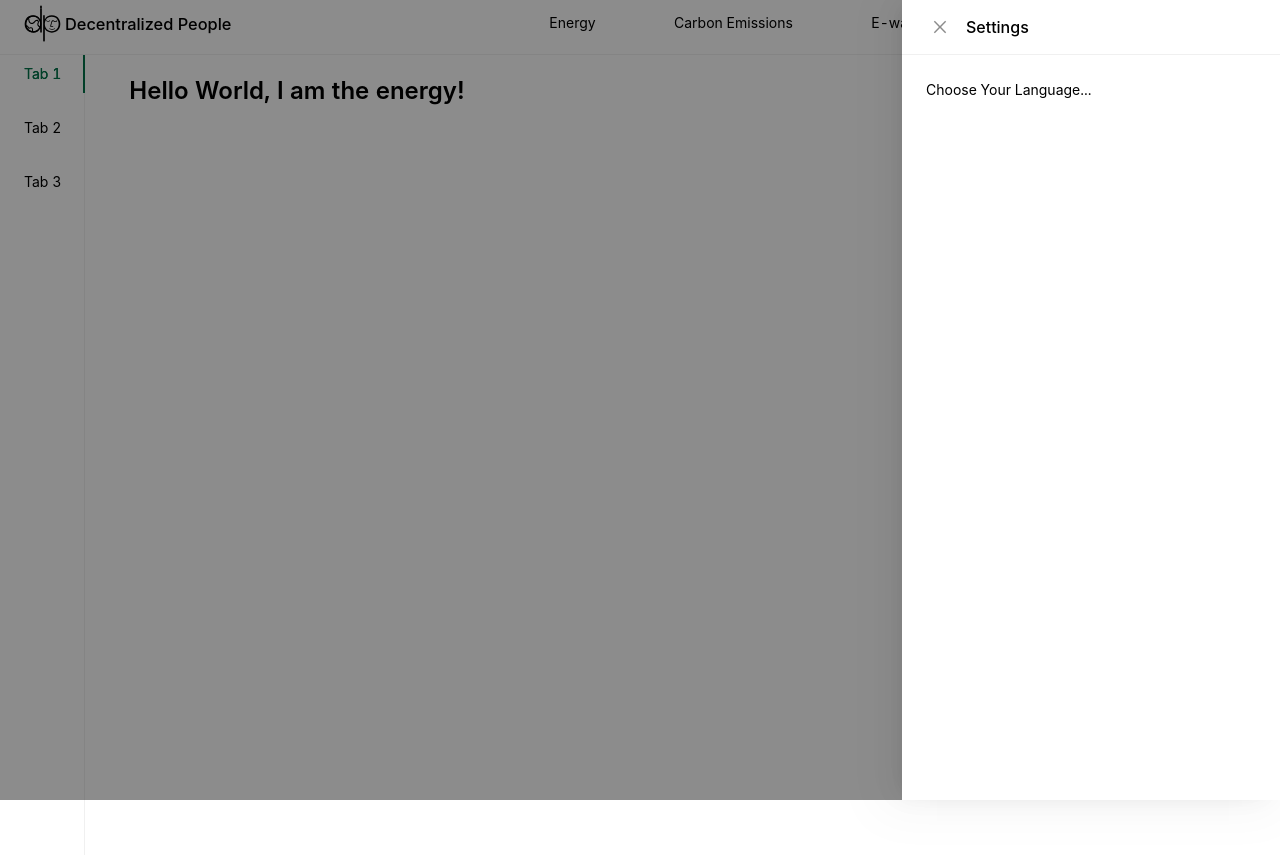
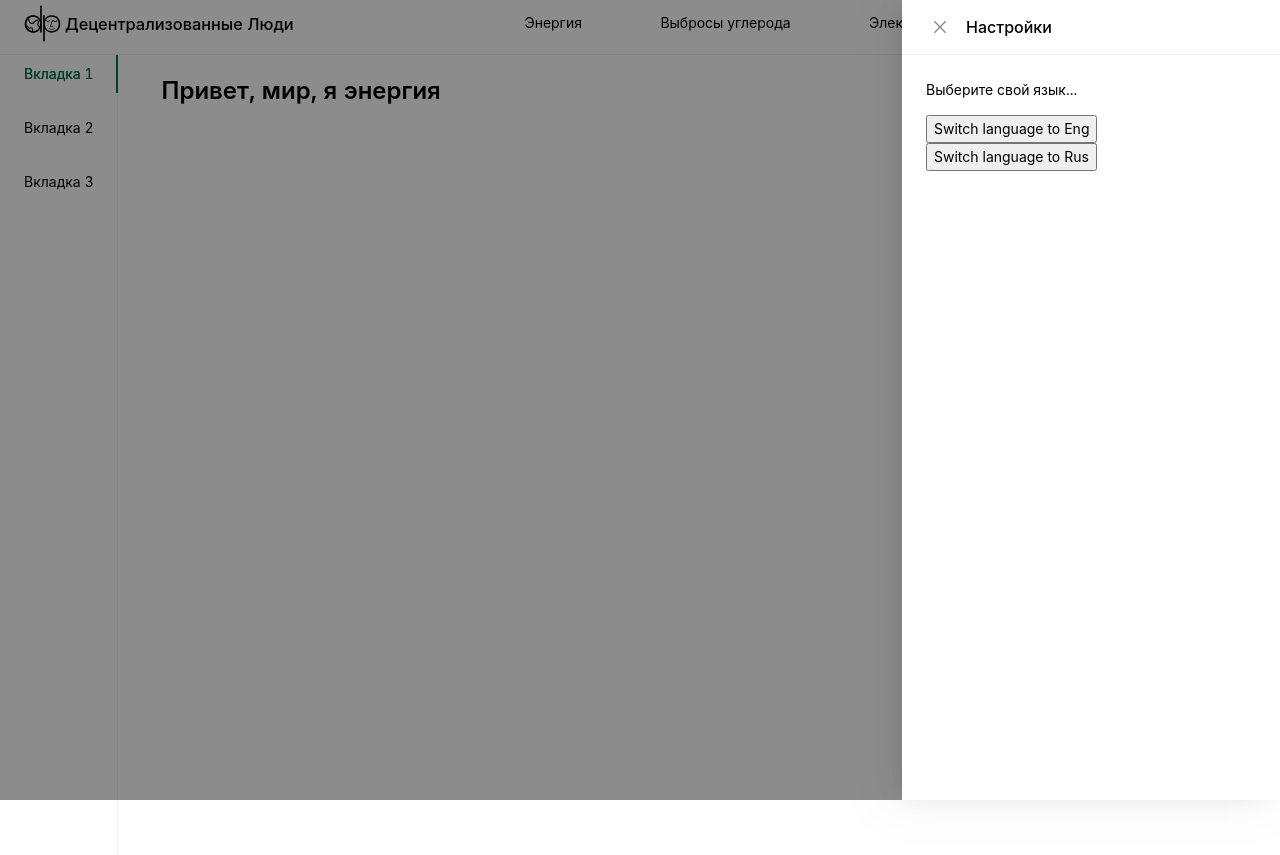
Before and after one commit to Decentralized-People/Comp484-490, a React (Create React App) app in the folder React/vbw/: page /energy in a window 1280 px wide. Both pictures are taken after a click on the item 1252 px from the left and 27 px from the top of the page. Built offline with nearby package versions, Linux system fonts and the light colour scheme.

Commit message:
Add complete language support

```diff
--- a/React/vbw/src/App.tsx
+++ b/React/vbw/src/App.tsx
@@ -17,17 +17,19 @@ import { toggleSettings } from './store/actions';
 import { useTypedSelector } from './store';
 
 import en_US from "./assets/lang/en_US.json";
-import ru_RU from "./assets/lang/en_US.json";
+import ru_RU from "./assets/lang/ru_RU.json";
 
 function App(): JSX.Element {
+
+
+  const lang = useTypedSelector((state) => state.reducers.language);
+  const energy = Energy(lang);
 
   const dispatch = useDispatch();
 
   function settingsToggle() {
     dispatch(toggleSettings());
   }
-
-  const visible = useTypedSelector((state) => state.reducers.settings_open);
 
 
   return (
@@ -39,20 +41,20 @@ function App(): JSX.Element {
               <Menu.Item className = "Header-menu-element" id="Header-menu-element-logo" disabled={true}>
                   <div className="Header-dp">
                       <img src = {dpLogo} className = "Header-dp-logo" alt="Decentralized People logo"/>
-                      <h3 className="Header-dp-text">Decentralized People</h3>
+                      <h3 className="Header-dp-text">{lang.authors}</h3>
                   </div>
               </Menu.Item>
               <Menu.Item className = "Header-menu-element" id="Header-menu-element-item1" key="Energy">
-                  <Link to="/energy">Energy</Link>
+                  <Link to="/energy">{lang.header.energy}</Link>
               </Menu.Item>
               <Menu.Item className = "Header-menu-element" id="Header-menu-element-item2" key="CarbonEmissions">
-                  <Link to="/carbon-emissions">Carbon Emissions</Link>
+                  <Link to="/carbon-emissions">{lang.header.carbon_emissions}</Link>
               </Menu.Item>
               <Menu.Item className = "Header-menu-element" id="Header-menu-element-item3" key="EWaste">
-                  <Link to="/e-waste">E-waste</Link>
+                  <Link to="/e-waste">{lang.header.e_waste}</Link>
               </Menu.Item>
               <Menu.Item className = "Header-menu-element" id="Header-menu-element-settings" onClick={settingsToggle}>
-                  <Settings/>
+                  <Settings {...lang}/>
               </Menu.Item>
           </Menu>
         </header>
@@ -61,9 +63,9 @@ function App(): JSX.Element {
 
           <Route path="/" />
           <Redirect to="/energy"></Redirect>
-          <Route path="/energy" component={Energy} />
-          <Route path="/carbon-emissions" exact component={CarbonEmissions} />
-          <Route path="/e-waste" component={EWaste} />
+          <Route path="/energy" children={Energy(lang)}/>
+          <Route path="/carbon-emissions" children={CarbonEmissions(lang)} />
+          <Route path="/e-waste" children={EWaste(lang)}/>
         </div>
       </BrowserRouter>
     </div>
--- /dev/null
+++ b/React/vbw/src/assets/lang/_lang_interfaces.ts
@@ -0,0 +1,36 @@
+export interface Language {
+    title: string;
+    authors: string;
+    header: Header;
+    side_bar: SideBar;
+    settings: Settings;
+    sections: Sections;
+  }
+  export interface Header {
+    energy: string;
+    carbon_emissions: string;
+    e_waste: string;
+  }
+  export interface SideBar {
+    tab1: string;
+    tab2: string;
+    tab3: string;
+  }
+  export interface Settings {
+    title: string;
+    choose: string;
+  }
+  export interface Sections {
+    energy: Energy;
+    carbon_emissions: CarbonEmissions;
+    e_waste: E_waste;
+  }
+  export interface Energy {
+    title: string;
+  }
+  export interface CarbonEmissions {
+    title: string;
+  }
+  export interface E_waste {
+    title: string;
+  }
--- a/React/vbw/src/assets/lang/en_US.json
+++ b/React/vbw/src/assets/lang/en_US.json
@@ -1,18 +1,20 @@
 {
     "title": "ProjectVBW",
+    "authors": "Decentralized People",
     "header": {
         "energy": "Energy",
         "carbon_emissions": "Carbon Emissions",
-        "e-waste" : "E-waste"
+        "e_waste" : "E-waste"
     },
 
-    "side-bar" : {
+    "side_bar" : {
         "tab1" : "Tab 1",
         "tab2" : "Tab 2",
         "tab3" : "Tab 3"
     },
 
     "settings" : {
+        "title" : "Settings",
         "choose": "Choose your language"
     },
 
@@ -23,7 +25,7 @@
         "carbon_emissions": {
             "title": "Hello World, I am the carbon emissions"
         },
-        "e-waste": {
+        "e_waste": {
             "title": "Hello World, I am the e-waste"
         }
     }
--- a/React/vbw/src/assets/lang/ru_RU.json
+++ b/React/vbw/src/assets/lang/ru_RU.json
@@ -1,18 +1,20 @@
 {
     "title": "ПроектВОБ",
+    "authors": "Децентрализованные Люди",
     "header": {
         "energy": "Энергия",
         "carbon_emissions": "Выбросы углерода",
-        "e-waste" : "Электронные отходы"
+        "e_waste" : "Электронные отходы"
     },
 
-    "side-bar" : {
+    "side_bar" : {
         "tab1" : "Вкладка 1",
         "tab2" : "Вкладка 2",
         "tab3" : "Вкладка 3"
     },
 
     "settings" : {
+        "title" : "Настройки",
         "choose": "Выберите свой язык"
     },
 
@@ -23,7 +25,7 @@
         "carbon_emissions": {
             "title": "Привет, мир, я выброс углерода"
         },
-        "e-waste": {
+        "e_waste": {
             "title": "Привет, мир, я электронный мусор"
         }
     }
--- a/React/vbw/src/pages/CarbonEmissions.tsx
+++ b/React/vbw/src/pages/CarbonEmissions.tsx
@@ -1,20 +1,21 @@
 import React from "react"
 import { Typography, Tabs } from 'antd';
 import './CarbonEmissions.css'
+import { Language } from "../assets/lang/_lang_interfaces";
 
-export function CarbonEmissions(){
+export function CarbonEmissions(lang: Language){
     return(
         <>
             <Tabs tabPosition="left" className="CarbonEmissions-tabs">
-                <Tabs.TabPane tab="Tab 1" key="1">
+                <Tabs.TabPane tab={lang.side_bar.tab1} key="1">
                 </Tabs.TabPane>
-                <Tabs.TabPane tab="Tab 2" key="2">
+                <Tabs.TabPane tab={lang.side_bar.tab2} key="2">
                 </Tabs.TabPane>
-                <Tabs.TabPane tab="Tab 3" key="3">
+                <Tabs.TabPane tab={lang.side_bar.tab3} key="3">
                 </Tabs.TabPane>
             </Tabs>
             <Typography.Title level={3} className="CarbonEmissions-text">
-                Hello World, I am the carbon emissions!
+                {lang.sections.carbon_emissions.title}
             </Typography.Title>
         </>
     )
--- a/React/vbw/src/pages/EWaste.tsx
+++ b/React/vbw/src/pages/EWaste.tsx
@@ -1,20 +1,21 @@
 import React from "react"
 import { Typography, Tabs } from 'antd';
 import './EWaste.css'
+import { Language } from "../assets/lang/_lang_interfaces";
 
-export function EWaste(){
+export function EWaste(lang: Language){
     return(
         <>
             <Tabs tabPosition="left" className="Ewaste-tabs">
-                <Tabs.TabPane tab="Tab 1" key="1">
+                 <Tabs.TabPane tab={lang.side_bar.tab1} key="1">
                 </Tabs.TabPane>
-                <Tabs.TabPane tab="Tab 2" key="2">
+                <Tabs.TabPane tab={lang.side_bar.tab2} key="2">
                 </Tabs.TabPane>
-                <Tabs.TabPane tab="Tab 3" key="3">
+                <Tabs.TabPane tab={lang.side_bar.tab3} key="3">
                 </Tabs.TabPane>
             </Tabs>
             <Typography.Title level={3} className="Ewaste-text">
-                Hello World, I am the e-waste!
+                {lang.sections.e_waste.title}
             </Typography.Title>
         </>
     )
--- a/React/vbw/src/pages/Energy.tsx
+++ b/React/vbw/src/pages/Energy.tsx
@@ -1,20 +1,21 @@
 import React from "react";
 import { Typography, Tabs } from 'antd';
 import './Energy.css'
+import { Language } from "../assets/lang/_lang_interfaces";
 
-export function Energy(){
+export function Energy(lang: Language){
     return(
         <>
             <Tabs tabPosition="left" className="Energy-tabs">
-                <Tabs.TabPane tab="Tab 1" key="1">
+            <Tabs.TabPane tab={lang.side_bar.tab1} key="1">
                 </Tabs.TabPane>
-                <Tabs.TabPane tab="Tab 2" key="2">
+                <Tabs.TabPane tab={lang.side_bar.tab2} key="2">
                 </Tabs.TabPane>
-                <Tabs.TabPane tab="Tab 3" key="3">
+                <Tabs.TabPane tab={lang.side_bar.tab3} key="3">
                 </Tabs.TabPane>
             </Tabs>
             <Typography.Title level={3} className="Energy-text">
-                Hello World, I am the energy!
+                {lang.sections.energy.title}
             </Typography.Title>
         </>
     )
--- a/React/vbw/src/pages/Settings.tsx
+++ b/React/vbw/src/pages/Settings.tsx
@@ -1,17 +1,29 @@
 import { Drawer } from 'antd';
 import { SettingOutlined }  from '@ant-design/icons'
 import { useTypedSelector } from '../store';
-export function Settings(): JSX.Element{
+import { useDispatch } from 'react-redux';
+import { switchLanguage } from '../store/actions';
+import { Language } from '../assets/lang/_lang_interfaces';
+
+export function Settings(lang: Language): JSX.Element{
 
     const visible = useTypedSelector((state) => state.reducers.settings_open);
+
+    const dispatch = useDispatch();
+
+    function changeLang(lang: string){
+        dispatch(switchLanguage(lang));
+    }
 
     return (
         <>
             <div className="Settings-div">
                 <SettingOutlined/>
             </div>
-            <Drawer title="Settings" placement="right" visible={visible}>
-                <p>Choose Your Language...</p>
+            <Drawer title={lang.settings.title} placement="right" visible={visible}>
+                <p>{lang.settings.choose}...</p>
+                <button onClick={() => changeLang("enUS") }>Switch language to Eng</button>
+                <button onClick={() => changeLang("ruRU") }>Switch language to Rus</button>
             </Drawer>
         </>
     )
--- a/React/vbw/src/store/reducers.ts
+++ b/React/vbw/src/store/reducers.ts
@@ -1,14 +1,21 @@
 
-import { ApplicationAction } from "./actions";
+import { ApplicationAction } from "./actions"
+import { Language } from "../assets/lang/_lang_interfaces";
+
+import en_US from "../assets/lang/en_US.json";
+import ru_RU from "../assets/lang/ru_RU.json";
+
+const enUS = en_US;
+const ruRU = ru_RU;
 
 export interface ApplicatonState {
   settings_open: boolean;
-  language: string;
+  language: Language;
 }
 
 const initialState = {
   settings_open: false,
-  language: "en-US"
+  language: ru_RU,
 }
 
 export const reducers = (state: ApplicatonState = initialState, action: ApplicationAction) => {
@@ -22,7 +29,7 @@ export const reducers = (state: ApplicatonState = initialState, action: Applicat
     case "SWITCH_LANGUAGE":
       return {
         ...state,
-        language: action.payload,
+        language: eval(action.payload),
       }
 
     default:
```
